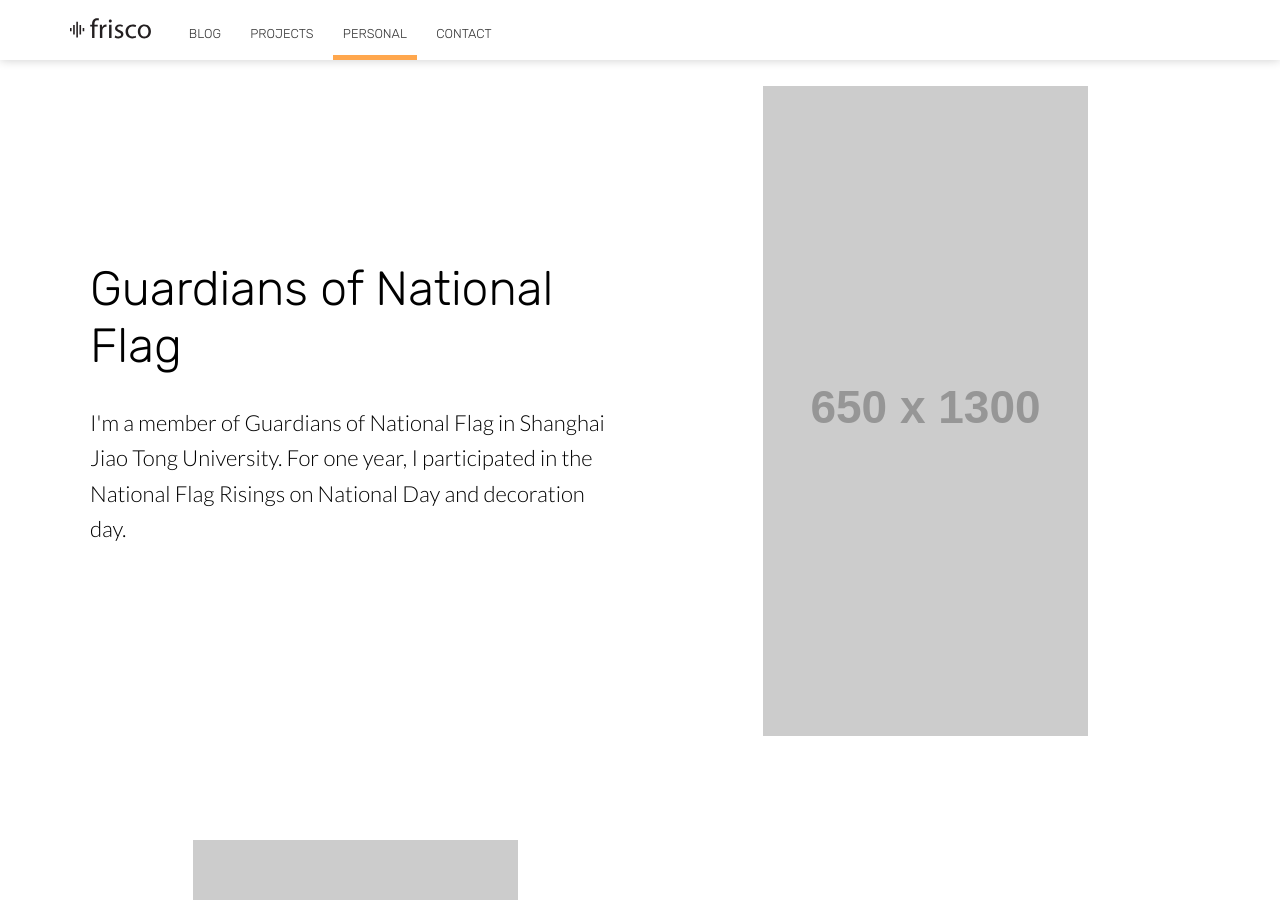
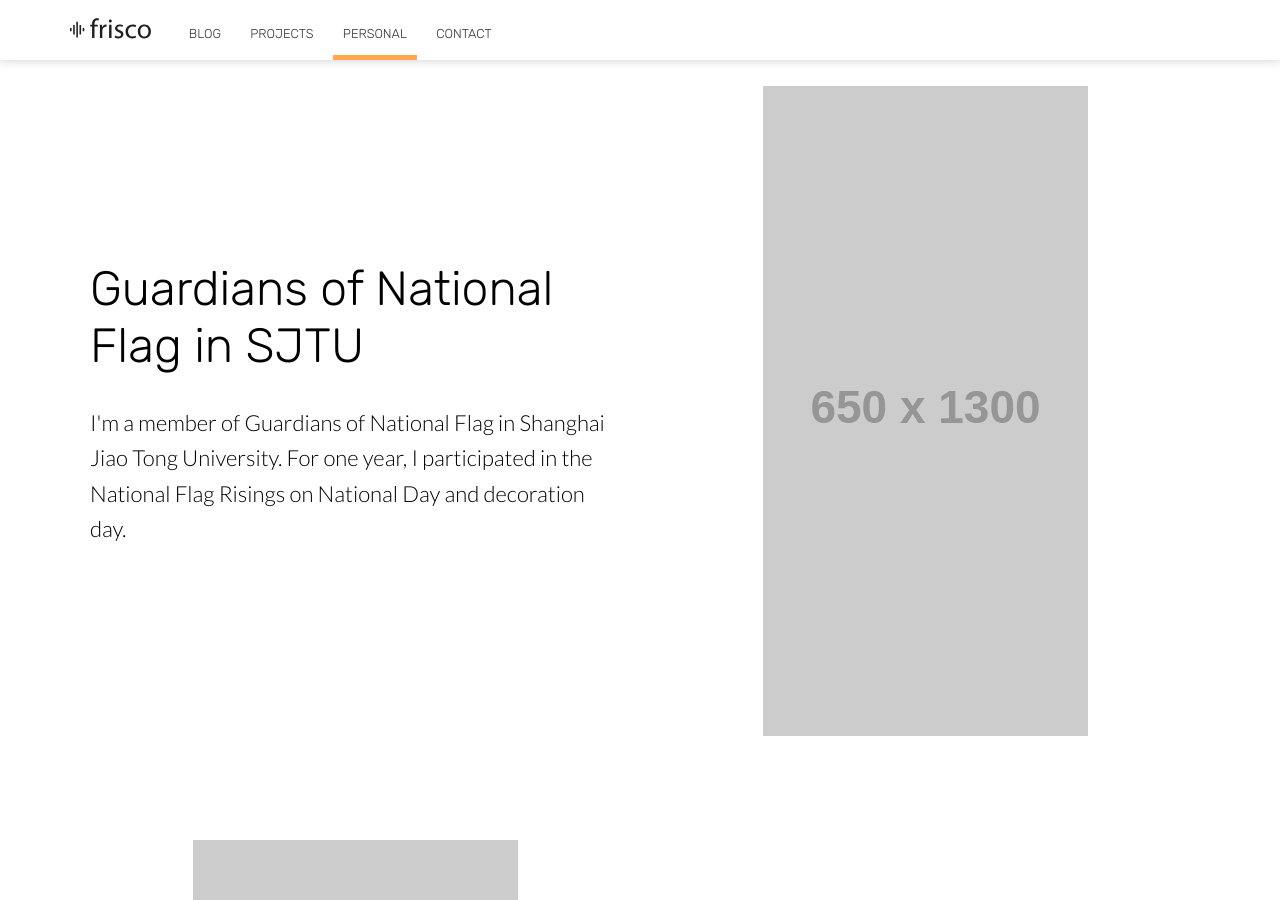
Before and after one commit to FenglongSong/fenglongsong.github.io, a Jekyll site: the page built from personal.html, in a window 1280 px wide and 900 px high, scrolled down 914 px. Built offline with Jekyll 4.4.1, drawn with Linux system fonts in a browser that asks for light colours; nearby versions of some CDN libraries.

Commit message:
Update personal.html

```diff
--- a/personal.html
+++ b/personal.html
@@ -17,7 +17,7 @@ image: https://source.unsplash.com/BcoGknSqlDc/2000x1322?a=.png
 	<section class="info" id="learn-more">
 		<div class="container flex">
 			<div class="text">
-				<h2 class="editable">Guardians of National Flag</h2>
+				<h2 class="editable">Guardians of National Flag in SJTU</h2>
 				<p class="editable">I'm a member of Guardians of National Flag in Shanghai Jiao Tong University. For one year, I participated in the National Flag Risings on National Day and decoration day.</p>
 			</div>
 			<div class="image">
```
